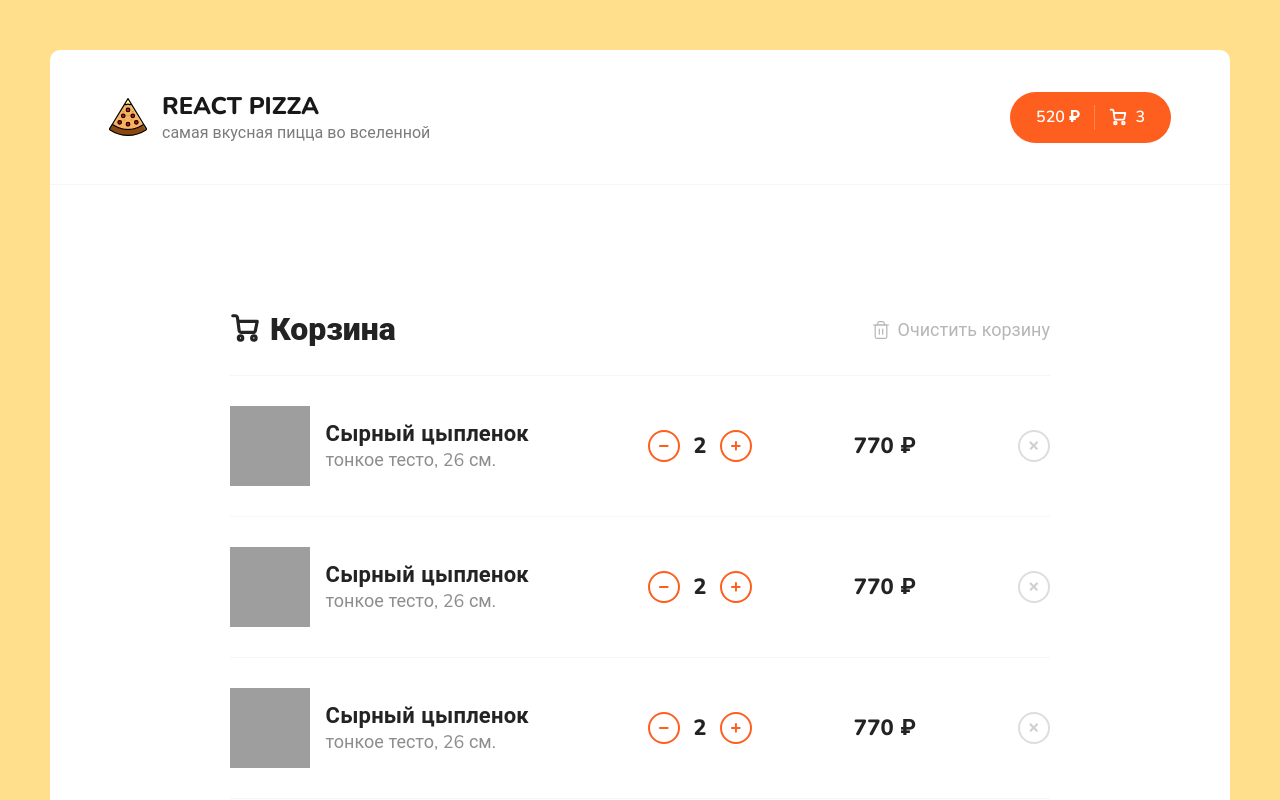
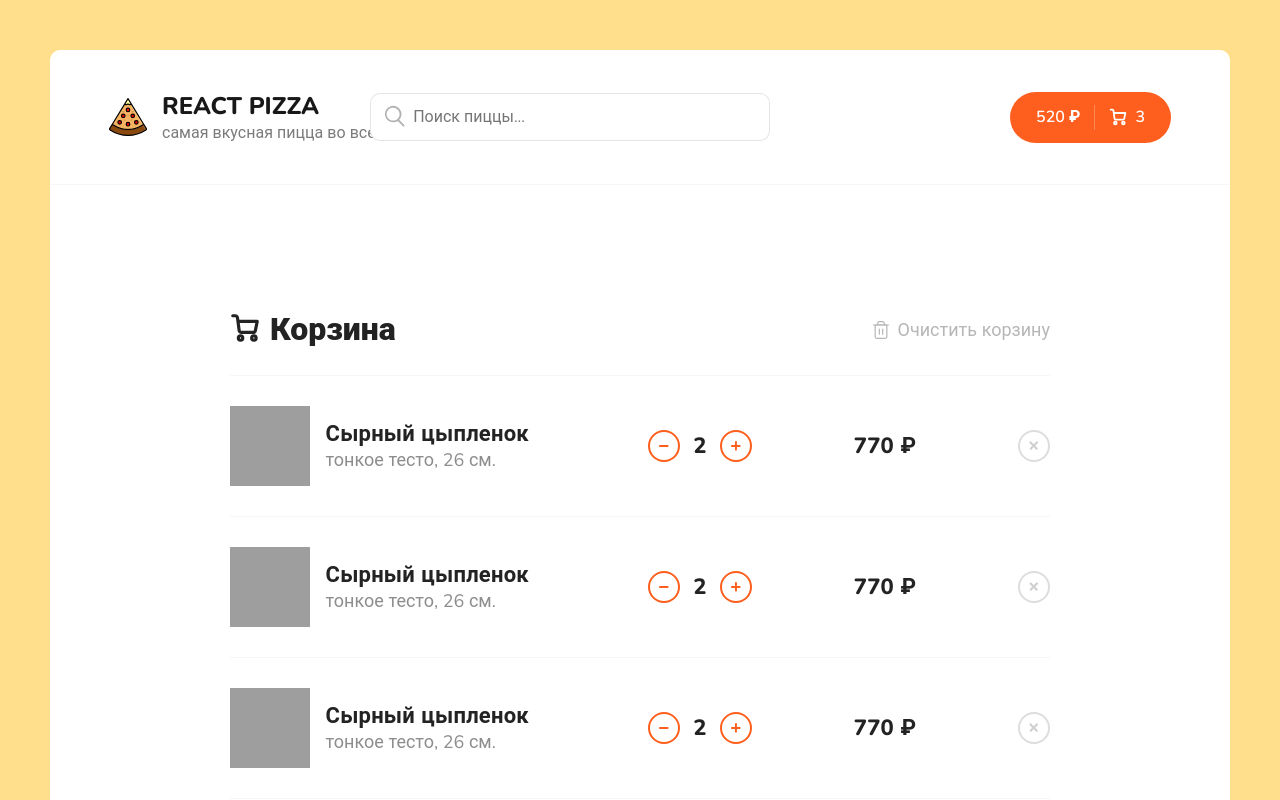
Before and after one commit to kanyshaiosmonova/react-pizza, a React (Create React App) app: page /cart in a window 1280 px wide. Shown: the top 800 px of the page. Built offline with nearby package versions, Linux system fonts and the light colour scheme; grey boxes are pictures that could not be loaded.

Commit message:
Develop pagination and search

```diff
--- a/package.json
+++ b/package.json
@@ -9,6 +9,7 @@
     "react": "^18.2.0",
     "react-content-loader": "^6.2.0",
     "react-dom": "^18.2.0",
+    "react-paginate": "^8.1.3",
     "react-router-dom": "^6.4.1",
     "react-scripts": "5.0.1",
     "sass": "^1.55.0",
--- a/src/App.js
+++ b/src/App.js
@@ -8,12 +8,14 @@ import NotFound from './pages/NotFound';
 import Cart from './pages/Cart';
 
 function App() {
+  const [searchValue, setSearchValue] = React.useState('');
+
   return (
     <div className="wrapper">
-      <Header />
+      <Header searchValue={searchValue} setSearchValue={setSearchValue} />
       <div className="content">
         <Routes>
-          <Route path="/" element={<Home />}></Route>
+          <Route path="/" element={<Home searchValue={searchValue} />}></Route>
           <Route path="*" element={<NotFound />}></Route>
           <Route path="/cart" element={<Cart />}></Route>
         </Routes>
--- a/src/components/Header.jsx
+++ b/src/components/Header.jsx
@@ -1,6 +1,7 @@
 import LogoSvg from '../assets/img/logo.svg';
 import { Link } from 'react-router-dom';
-function Header() {
+import Search from '../components/Search';
+function Header({ searchValue, setSearchValue }) {
   return (
     <div className="header">
       <div className="container">
@@ -13,6 +14,7 @@ function Header() {
             </div>
           </div>
         </Link>
+        <Search searchValue={searchValue} setSearchValue={setSearchValue} />
         <div className="header__cart">
           <Link to="/cart" className="button button--cart">
             <span>520 ₽</span>
--- /dev/null
+++ b/src/components/Pagination/Pagination.module.scss
@@ -0,0 +1,32 @@
+.root {
+  li {
+    display: inline-block;
+  }
+
+  a {
+    display: inline-flex;
+    color: #fe5f1e;
+    justify-content: center;
+    align-self: center;
+    line-height: 42px;
+    width: 45px;
+    height: 45px;
+    border: 1px solid #fe5f1e;
+    border-radius: 30px;
+    margin-right: 30px;
+    cursor: pointer;
+
+    &:hover {
+      background-color: #fe5f1e;
+      color: #fff;
+    }
+  }
+}
+:global {
+  .selected {
+    a {
+      background-color: #fe5f1e;
+      color: #fff;
+    }
+  }
+}
--- /dev/null
+++ b/src/components/Pagination/index.jsx
@@ -0,0 +1,20 @@
+import React from 'react';
+import ReactPaginate from 'react-paginate';
+
+import styles from './Pagination.module.scss';
+const Pagination = ({ onChangePage }) => {
+  return (
+    <ReactPaginate
+      className={styles.root}
+      breakLabel="..."
+      nextLabel=">"
+      onPageChange={(event) => onChangePage(event.selected + 1)}
+      pageRangeDisplayed={4}
+      pageCount={3}
+      previousLabel="<"
+      renderOnZeroPageCount={null}
+    />
+  );
+};
+
+export default Pagination;
--- /dev/null
+++ b/src/components/Search/Search.module.scss
@@ -0,0 +1,35 @@
+.root {
+  position: relative;
+  left: -150px;
+}
+.input {
+  border: 1px solid rgba(0, 0, 0, 0.1);
+  padding: 12px 20px;
+  padding-left: 42px;
+  font-size: 16px;
+  border-radius: 10px;
+  width: 400px;
+  &:focus {
+    border: 1px solid rgba(0, 0, 0, 0.3);
+  }
+}
+.icon {
+  height: 22px;
+  width: 22px;
+  opacity: 0.3;
+  position: absolute;
+  left: 14px;
+  top: 12px;
+}
+.clearIcon {
+  width: 18px;
+  height: 18px;
+  opacity: 0.3;
+  position: absolute;
+  right: 15px;
+  top: 15px;
+  cursor: pointer;
+  &:hover {
+    opacity: 0.8;
+  }
+}
--- /dev/null
+++ b/src/components/Search/index.jsx
@@ -0,0 +1,37 @@
+import React from 'react';
+import styles from './Search.module.scss';
+
+const Search = ({ searchValue, setSearchValue }) => {
+  return (
+    <div className={styles.root}>
+      <svg
+        className={styles.icon}
+        data-name="Layer 1"
+        id="Layer_1"
+        viewBox="0 0 24 24"
+        xmlns="http://www.w3.org/2000/svg">
+        <title />
+        <path d="M16.57,16.15A9,9,0,1,0,15,17.46h0l6.25,6.25,1.42-1.42Zm-3-.14a7.07,7.07,0,1,1,1.56-1.28A6.88,6.88,0,0,1,13.59,16Z" />
+      </svg>
+      <input
+        value={searchValue}
+        onChange={(event) => setSearchValue(event.target.value)}
+        className={styles.input}
+        placeholder="Поиск пиццы..."
+      />
+      {searchValue && (
+        <svg
+          onClick={() => setSearchValue('')}
+          className={styles.clearIcon}
+          height="48"
+          viewBox="0 0 48 48"
+          width="48"
+          xmlns="http://www.w3.org/2000/svg">
+          <path d="M38 12.83L35.17 10 24 21.17 12.83 10 10 12.83 21.17 24 10 35.17 12.83 38 24 26.83 35.17 38 38 35.17 26.83 24z" />
+          <path d="M0 0h48v48H0z" fill="none" />
+        </svg>
+      )}
+    </div>
+  );
+};
+export default Search;
--- a/src/components/Sort.jsx
+++ b/src/components/Sort.jsx
@@ -3,9 +3,12 @@ import React from 'react';
 function Sort({ value, onChangeSort }) {
   const [open, setOpen] = React.useState(false);
   const list = [
-    { name: 'популярности', sortProperty: 'rating' },
-    { name: 'цене', sortProperty: 'price' },
-    { name: 'алфавиту', sortProperty: 'title' },
+    { name: 'популярности (ASC)', sortProperty: 'rating' },
+    { name: 'популярности (DESC)', sortProperty: '-rating' },
+    { name: 'цене (ASC)', sortProperty: 'price' },
+    { name: 'цене (DESC', sortProperty: '-price' },
+    { name: 'алфавиту (ASC)', sortProperty: 'title' },
+    { name: 'алфавиту (DESC)', sortProperty: '-title' },
   ];
 
   const onClickListItem = (i) => {
--- a/src/pages/Home.jsx
+++ b/src/pages/Home.jsx
@@ -1,14 +1,17 @@
 import React from 'react';
+import ReactPaginate from 'react-paginate';
 
 import Categories from '../components/Categories';
 import Sort from '../components/Sort';
+import Pagination from '../components/Pagination';
 import PizzaBlock from '../components/PizzaBlock';
 import Skeleton from '../components/PizzaBlock/Skeleton';
 
-export default function Home() {
+export default function Home({ searchValue }) {
   const [items, setItems] = React.useState([]);
   const [isLoading, setIsLoading] = React.useState(true);
   const [categoryId, setCategoryId] = React.useState(0);
+  const [currentPage, setCurrentPage] = React.useState(1);
   const [sortType, setSortType] = React.useState({
     name: 'популярности',
     sortProperty: 'rating',
@@ -16,10 +19,13 @@ export default function Home() {
 
   React.useEffect(() => {
     setIsLoading(true);
+
+    const order = sortType.sortProperty.includes('-') ? 'desc' : 'asc';
+    const sortBy = sortType.sortProperty.replace('-', '');
+    const category = categoryId > 0 ? `category=${categoryId}` : '';
+    const search = searchValue ? `&search=${searchValue}` : '';
     fetch(
-      `https://633b233e471b8c39557d3011.mockapi.io/items?${
-        categoryId > 0 ? `category=${categoryId}` : ''
-      }&sortBy=${sortType.sortProperty}&order=desc`,
+      `https://633b233e471b8c39557d3011.mockapi.io/items?page=${currentPage}&limit=4&${category}&sortBy=${sortBy}&order=${order}${search}`,
     )
       .then((res) => {
         return res.json();
@@ -29,7 +35,7 @@ export default function Home() {
         setIsLoading(false);
       });
     window.scrollTo(0, 0);
-  }, [categoryId, sortType]);
+  }, [categoryId, sortType, searchValue, currentPage]);
   return (
     <div className="container">
       <div className="content__top">
@@ -40,8 +46,16 @@ export default function Home() {
       <div className="content__items">
         {isLoading
           ? [...new Array(6)].map((_, index) => <Skeleton key={index} />)
-          : items.map((obj) => <PizzaBlock {...obj} key={obj.id} />)}
+          : items
+              .filter((obj) => {
+                if (obj.title.toLowerCase().includes(searchValue.toLowerCase())) {
+                  return true;
+                }
+                return false;
+              })
+              .map((obj) => <PizzaBlock {...obj} key={obj.id} />)}
       </div>
+      <Pagination onChangePage={(number) => setCurrentPage(number)} />
     </div>
   );
 }
--- a/src/scss/app.scss
+++ b/src/scss/app.scss
@@ -34,7 +34,7 @@ body {
   &__items {
     display: grid;
     grid-template-columns: repeat(4, 1fr);
-    grid-template-rows: repeat(2, 1fr);
+    grid-template-rows: repeat(1, 1fr);
     grid-column-gap: 11px;
 
     @media (max-width: 1400px) {
--- a/src/scss/components/_sort.scss
+++ b/src/scss/components/_sort.scss
@@ -31,7 +31,6 @@
     border-radius: 10px;
     overflow: hidden;
     padding: 10px 0;
-    width: 160px;
 
     ul {
       overflow: hidden;
```
Also changed, not shown: 1 other file (tests, documents, lock files or other folders).
